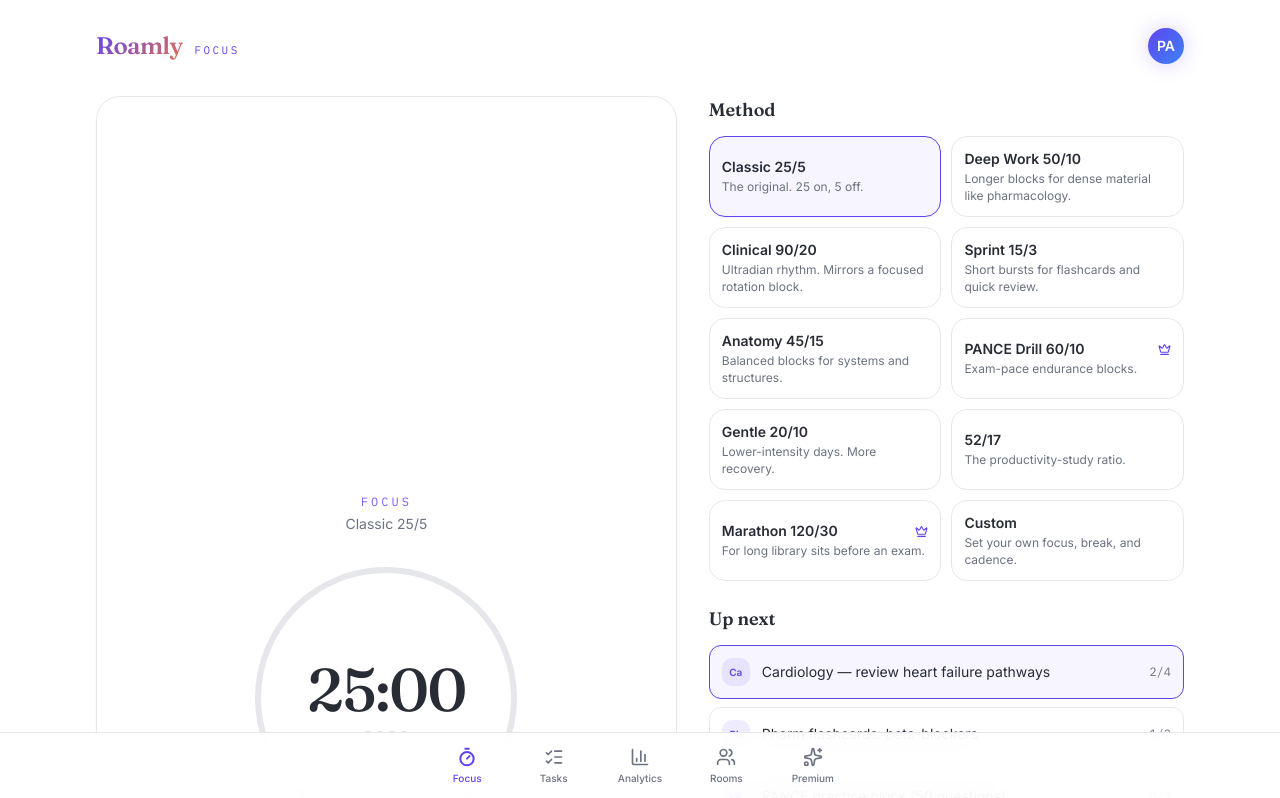
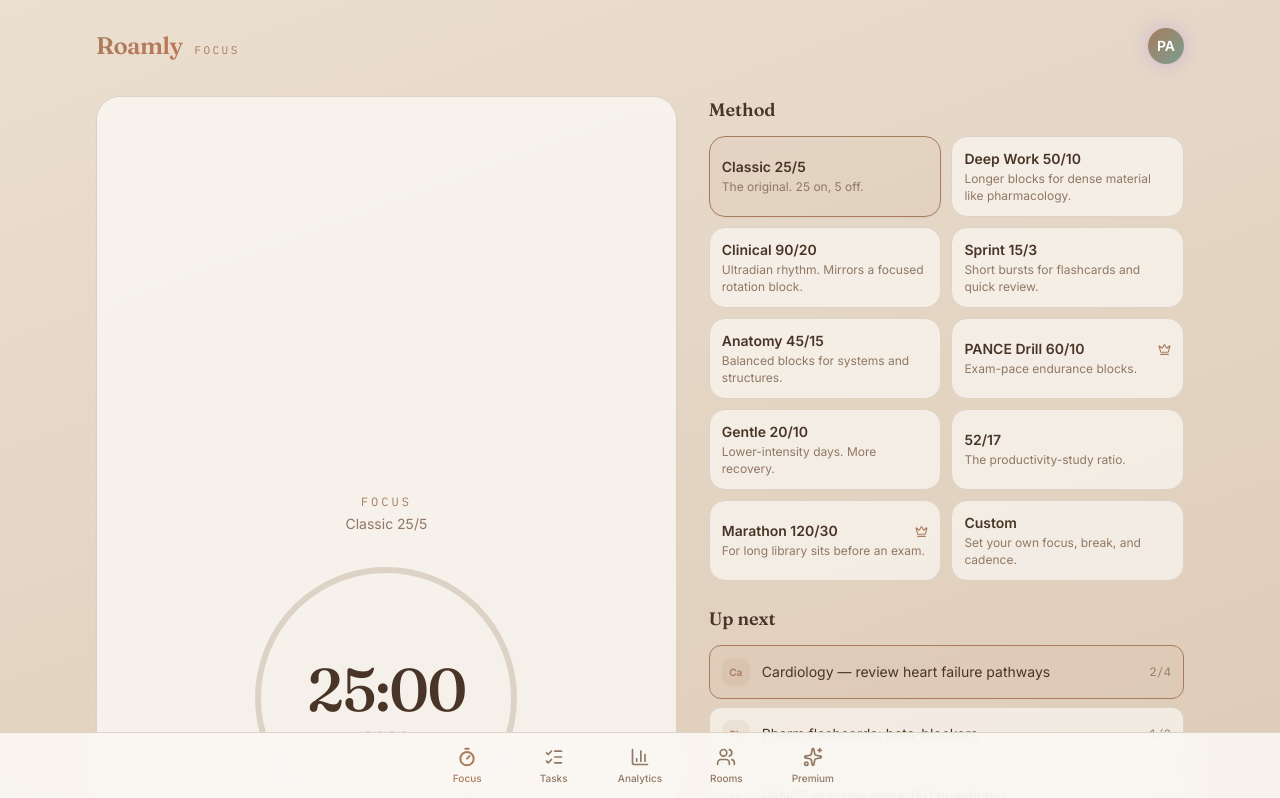
Before and after one commit to Sugar-Kane/Roamly, a React (Vite) app: page / in a window 1280 px wide. Shown: the top 798 px of the page. Built offline with nearby package versions, Linux system fonts and the light colour scheme.

Commit message:
Add files via upload

```diff
--- a/src/App.tsx
+++ b/src/App.tsx
@@ -1,4 +1,4 @@
-import { useMemo, useState } from "react";
+import { useEffect, useMemo, useState } from "react";
 import { Timer, ListChecks, BarChart3, Users, Sparkles, Check, Plus, Crown, Play, Pause, RotateCcw, SkipForward, X, Music, Volume2, Volume1, VolumeX } from "lucide-react";
 import { METHODS, SEED_TASKS, WEEK_DATA, SUBJECT_SPLIT, THEMES, ROOMS, type Task } from "./data";
 import { useTimer, fmt } from "./useTimer";
@@ -10,7 +10,7 @@ type View = "focus" | "tasks" | "analytics" | "rooms" | "premium";
 export default function App() {
   const [view, setView] = useState<View>("focus");
   const [methodId, setMethodId] = useState("classic");
-  const [themeId, setThemeId] = useState("lamp");
+  const [themeId, setThemeId] = useState("coffee");
   const [tasks, setTasks] = useState<Task[]>(SEED_TASKS);
   const [activeTask, setActiveTask] = useState<string | null>("t1");
   const [isPremium, setIsPremium] = useState(false);
@@ -31,13 +31,21 @@ export default function App() {
 
   const gateThen = (fn: () => void) => (isPremium ? fn() : setShowUpsell(true));
 
+  // Apply the active theme's palette to the document root so every CSS variable
+  // (background, card, primary, etc.) updates live across the whole app.
+  useEffect(() => {
+    const root = document.documentElement;
+    Object.entries(theme.vars).forEach(([k, v]) => root.style.setProperty(k, v));
+    root.classList.toggle("dark", !!theme.dark);
+  }, [theme]);
+
   return (
-    <div className="min-h-screen text-foreground font-sans" style={{ background: `linear-gradient(160% 120% at 50% -10%, ${theme.from} 0%, ${theme.to} 70%)` }}>
+    <div className="min-h-screen text-foreground font-sans" style={{ background: `linear-gradient(160deg, ${theme.grad[0]} 0%, ${theme.grad[1]} 90%)` }}>
       <div className="relative mx-auto flex max-w-6xl flex-col px-5 pb-28 pt-7 md:px-8">
         <Header isPremium={isPremium} />
         <main className="mt-8 flex-1">
           {view === "focus" && (
-            <FocusView method={method} methodId={methodId} setMethodId={setMethodId} timer={timer}
+            <FocusView method={method} methodId={methodId} setMethodId={setMethodId} timer={timer} theme={theme}
               tasks={tasks} activeTask={activeTask} setActiveTask={setActiveTask}
               isPremium={isPremium} gateThen={gateThen} sound={sound} />
           )}
@@ -72,10 +80,10 @@ function Header({ isPremium }: { isPremium: boolean }) {
   );
 }
 
-function FocusView({ method, methodId, setMethodId, timer, tasks, activeTask, setActiveTask, isPremium, gateThen, sound }: any) {
+function FocusView({ method, methodId, setMethodId, timer, theme, tasks, activeTask, setActiveTask, isPremium, gateThen, sound }: any) {
   const phaseLabel = timer.phase === "focus" ? "Focus" : timer.phase === "short" ? "Short break" : "Long break";
   const task = tasks.find((t: Task) => t.id === activeTask);
-  const ring = timer.phase === "focus" ? "#7C5CFA" : "#16A34A";
+  const ring = timer.phase === "focus" ? theme.ring : theme.rest;
 
   return (
     <div className="grid gap-8 lg:grid-cols-[1.1fr_0.9fr]">
@@ -84,7 +92,7 @@ function FocusView({ method, methodId, setMethodId, timer, tasks, activeTask, se
         <span className="mb-6 text-sm text-muted-foreground">{method.name}</span>
         <div className="relative grid place-items-center">
           <svg width="280" height="280" viewBox="0 0 280 280" className="rotate-[-90deg]">
-            <circle cx="140" cy="140" r="128" fill="none" stroke="hsl(220 13% 91%)" strokeWidth="6" />
+            <circle cx="140" cy="140" r="128" fill="none" stroke="hsl(var(--border))" strokeWidth="6" />
             <circle cx="140" cy="140" r="128" fill="none" stroke={ring} strokeWidth="6" strokeLinecap="round"
               strokeDasharray={2 * Math.PI * 128}
               strokeDashoffset={2 * Math.PI * 128 * (1 - timer.progress)}
@@ -94,7 +102,7 @@ function FocusView({ method, methodId, setMethodId, timer, tasks, activeTask, se
             <span className="font-display text-6xl font-medium tabular-nums tracking-tight">{fmt(timer.secondsLeft)}</span>
             <div className="mt-3 flex gap-1.5">
               {Array.from({ length: method.cycles }).map((_, i) => (
-                <span key={i} className="h-1.5 w-1.5 rounded-full" style={{ background: i < timer.completedFocus % method.cycles ? ring : "hsl(220 13% 88%)" }} />
+                <span key={i} className="h-1.5 w-1.5 rounded-full" style={{ background: i < timer.completedFocus % method.cycles ? ring : "hsl(var(--border))" }} />
               ))}
             </div>
           </div>
@@ -273,9 +281,9 @@ function AnalyticsView({ isPremium, onUpsell }: any) {
         <div className="h-52">
           <ResponsiveContainer width="100%" height="100%">
             <BarChart data={WEEK_DATA}>
-              <XAxis dataKey="day" axisLine={false} tickLine={false} tick={{ fill: "hsl(220 9% 46%)", fontSize: 12 }} />
-              <Tooltip cursor={{ fill: "rgba(124,92,250,0.08)" }} contentStyle={{ background: "#fff", border: "1px solid hsl(220 13% 91%)", borderRadius: 12, color: "hsl(220 13% 18%)" }} />
-              <Bar dataKey="min" radius={[6, 6, 0, 0]} fill="#7C5CFA" />
+              <XAxis dataKey="day" axisLine={false} tickLine={false} tick={{ fill: "hsl(var(--muted-foreground))", fontSize: 12 }} />
+              <Tooltip cursor={{ fill: "hsl(var(--primary) / 0.08)" }} contentStyle={{ background: "hsl(var(--card))", border: "1px solid hsl(var(--border))", borderRadius: 12, color: "hsl(var(--card-foreground))" }} />
+              <Bar dataKey="min" radius={[6, 6, 0, 0]} fill="hsl(var(--primary))" />
             </BarChart>
           </ResponsiveContainer>
         </div>
@@ -399,19 +407,33 @@ function PremiumView({ isPremium, setIsPremium, themeId, setThemeId, gateThen }:
         </div>
       )}
       <div className="mt-8">
-        <h2 className="mb-3 font-display text-lg font-semibold">Study themes</h2>
+        <h2 className="mb-1 font-display text-lg font-semibold">Study themes</h2>
+        <p className="mb-3 text-sm text-muted-foreground">Recolors the whole app. Switches instantly.</p>
         <div className="grid grid-cols-2 gap-3 sm:grid-cols-4">
           {THEMES.map((t) => {
             const locked = t.premium && !isPremium;
+            const active = themeId === t.id;
+            const nameColor = t.dark ? "#E8E6F0" : `hsl(${t.vars["--foreground"]})`;
             return (
               <button key={t.id} onClick={() => (locked ? gateThen(() => setThemeId(t.id)) : setThemeId(t.id))}
-                className={`relative h-28 overflow-hidden rounded-2xl border transition ${themeId === t.id ? "border-primary ring-2 ring-primary/30" : "border-border hover:border-primary/40"}`}
-                style={{ background: `linear-gradient(135deg, ${t.from}, ${t.to})` }}>
-                <div className="absolute inset-x-0 bottom-0 flex items-center justify-between p-3">
-                  <span className="text-sm font-medium text-foreground">{t.name}</span>
-                  {locked && <Crown size={13} className="text-primary" />}
+                className={`relative flex h-32 flex-col justify-between overflow-hidden rounded-2xl border p-3 text-left transition ${active ? "border-primary ring-2 ring-primary/30" : "border-border hover:border-primary/40"}`}
+                style={{ background: `linear-gradient(135deg, ${t.grad[0]}, ${t.grad[1]})` }}>
+                <div className="flex items-center gap-1.5">
+                  <span className="h-4 w-4 rounded-full border border-white/40" style={{ background: t.ring }} />
+                  <span className="h-4 w-4 rounded-full border border-white/40" style={{ background: t.rest }} />
                 </div>
-                {themeId === t.id && <span className="absolute right-3 top-3 grid h-5 w-5 place-items-center rounded-full gradient-primary text-white"><Check size={12} /></span>}
+                <div>
+                  <div className="flex items-center justify-between">
+                    <span className="font-display text-sm font-semibold" style={{ color: nameColor }}>{t.name}</span>
+                    {locked && <Crown size={13} style={{ color: t.ring }} />}
+                  </div>
+                  <span className="text-[11px]" style={{ color: nameColor, opacity: 0.7 }}>{t.hint}</span>
+                </div>
+                {active && (
+                  <span className="absolute right-2.5 top-2.5 grid h-5 w-5 place-items-center rounded-full text-white" style={{ background: t.ring }}>
+                    <Check size={12} />
+                  </span>
+                )}
               </button>
             );
           })}
--- a/src/data.ts
+++ b/src/data.ts
@@ -50,12 +50,151 @@ export const SUBJECT_SPLIT = [
   { name: "PANCE", value: 23, color: "#16A34A" },
 ];
 
-export type Theme = { id: string; name: string; premium: boolean; from: string; to: string };
+// Each theme recolors the whole app. Values are HSL triplets matching the CSS
+// variables in index.css (e.g. "250 84% 60%"). `grad` is the timer-card gradient.
+// `ring` is the focus-phase timer-ring color; `rest` the break-phase color (hex).
+export type Theme = {
+  id: string;
+  name: string;
+  hint: string;
+  premium: boolean;
+  dark?: boolean;
+  ring: string;
+  rest: string;
+  grad: [string, string];
+  vars: Record<string, string>;
+};
+
 export const THEMES: Theme[] = [
-  { id: "lamp", name: "Clean Light", premium: false, from: "#FFFFFF", to: "#F4F3FB" },
-  { id: "dawn", name: "Dawn Coral", premium: true, from: "#FFF5F1", to: "#FDEEF6" },
-  { id: "forest", name: "Mint Calm", premium: true, from: "#F0FAF4", to: "#EAF4FB" },
-  { id: "rain", name: "Indigo Mist", premium: true, from: "#F3F2FE", to: "#EDF1FC" },
+  {
+    id: "coffee",
+    name: "Coffee Shop",
+    hint: "Warm and cozy",
+    premium: false,
+    ring: "#A87C5A",
+    rest: "#7A9B8E",
+    grad: ["#EBDFD0", "#D8C4AE"],
+    vars: {
+      "--background": "34 38% 92%",
+      "--foreground": "25 30% 22%",
+      "--card": "36 44% 97%",
+      "--card-foreground": "25 30% 22%",
+      "--popover": "36 44% 97%",
+      "--popover-foreground": "25 30% 22%",
+      "--primary": "24 30% 51%",
+      "--primary-foreground": "0 0% 100%",
+      "--secondary": "33 30% 88%",
+      "--secondary-foreground": "25 20% 38%",
+      "--muted": "33 30% 88%",
+      "--muted-foreground": "27 18% 48%",
+      "--accent": "157 16% 55%",
+      "--accent-foreground": "0 0% 100%",
+      "--border": "32 24% 82%",
+      "--input": "32 24% 82%",
+      "--ring": "24 30% 51%",
+      "--roamly-purple": "24 30% 51%",
+      "--roamly-coral": "18 45% 55%",
+      "--roamly-blue": "157 16% 55%",
+      "--roamly-green": "157 22% 45%",
+    },
+  },
+  {
+    id: "whitecoat",
+    name: "White Coat",
+    hint: "Clean and clinical",
+    premium: false,
+    ring: "#2563EB",
+    rest: "#0EA5E9",
+    grad: ["#FFFFFF", "#EEF2F7"],
+    vars: {
+      "--background": "0 0% 100%",
+      "--foreground": "222 38% 20%",
+      "--card": "210 33% 99%",
+      "--card-foreground": "222 38% 20%",
+      "--popover": "210 33% 99%",
+      "--popover-foreground": "222 38% 20%",
+      "--primary": "221 83% 53%",
+      "--primary-foreground": "0 0% 100%",
+      "--secondary": "210 33% 96%",
+      "--secondary-foreground": "215 25% 35%",
+      "--muted": "210 33% 96%",
+      "--muted-foreground": "215 16% 47%",
+      "--accent": "199 89% 48%",
+      "--accent-foreground": "0 0% 100%",
+      "--border": "214 25% 90%",
+      "--input": "214 25% 90%",
+      "--ring": "221 83% 53%",
+      "--roamly-purple": "221 83% 53%",
+      "--roamly-coral": "199 89% 48%",
+      "--roamly-blue": "199 89% 48%",
+      "--roamly-green": "160 70% 40%",
+    },
+  },
+  {
+    id: "library",
+    name: "Library Night",
+    hint: "Dark and focused",
+    premium: false,
+    dark: true,
+    ring: "#A78BFA",
+    rest: "#34D399",
+    grad: ["#1E2230", "#14161F"],
+    vars: {
+      "--background": "227 22% 10%",
+      "--foreground": "252 30% 92%",
+      "--card": "228 21% 15%",
+      "--card-foreground": "252 30% 92%",
+      "--popover": "228 21% 15%",
+      "--popover-foreground": "252 30% 92%",
+      "--primary": "255 92% 76%",
+      "--primary-foreground": "227 22% 10%",
+      "--secondary": "228 18% 20%",
+      "--secondary-foreground": "252 20% 88%",
+      "--muted": "228 18% 20%",
+      "--muted-foreground": "230 12% 66%",
+      "--accent": "158 64% 52%",
+      "--accent-foreground": "227 22% 10%",
+      "--border": "228 16% 24%",
+      "--input": "228 16% 24%",
+      "--ring": "255 92% 76%",
+      "--roamly-purple": "255 92% 76%",
+      "--roamly-coral": "12 76% 61%",
+      "--roamly-blue": "199 89% 60%",
+      "--roamly-green": "158 64% 52%",
+    },
+  },
+  {
+    id: "sage",
+    name: "Sage Calm",
+    hint: "Fresh and relaxed",
+    premium: false,
+    ring: "#4F9D78",
+    rest: "#E0A458",
+    grad: ["#EAF1ED", "#D8E6DE"],
+    vars: {
+      "--background": "150 18% 94%",
+      "--foreground": "152 30% 18%",
+      "--card": "150 24% 98%",
+      "--card-foreground": "152 30% 18%",
+      "--popover": "150 24% 98%",
+      "--popover-foreground": "152 30% 18%",
+      "--primary": "152 33% 46%",
+      "--primary-foreground": "0 0% 100%",
+      "--secondary": "150 18% 89%",
+      "--secondary-foreground": "152 22% 32%",
+      "--muted": "150 18% 89%",
+      "--muted-foreground": "150 14% 42%",
+      "--accent": "33 70% 61%",
+      "--accent-foreground": "0 0% 100%",
+      "--border": "150 16% 83%",
+      "--input": "150 16% 83%",
+      "--ring": "152 33% 46%",
+      "--roamly-purple": "152 33% 46%",
+      "--roamly-coral": "33 70% 61%",
+      "--roamly-blue": "152 33% 46%",
+      "--roamly-green": "152 40% 40%",
+    },
+  },
 ];
 
 export type Room = { id: string; name: string; host: string; focus: string; members: number; cap: number };
--- a/src/index.css
+++ b/src/index.css
@@ -6,53 +6,35 @@
 /* Roamly Design System */
 @layer base {
   :root {
-    --background: 0 0% 100%;
-    --foreground: 220 13% 18%;
-    --card: 0 0% 100%;
-    --card-foreground: 220 13% 18%;
-    --popover: 0 0% 100%;
-    --popover-foreground: 220 13% 18%;
-    --primary: 250 84% 60%;
-    --primary-foreground: 0 0% 98%;
-    --secondary: 220 14% 96%;
-    --secondary-foreground: 220 9% 46%;
-    --muted: 220 14% 96%;
-    --muted-foreground: 220 9% 46%;
-    --accent: 12 76% 61%;
-    --accent-foreground: 0 0% 98%;
+    --background: 34 38% 92%;
+    --foreground: 25 30% 22%;
+    --card: 36 44% 97%;
+    --card-foreground: 25 30% 22%;
+    --popover: 36 44% 97%;
+    --popover-foreground: 25 30% 22%;
+    --primary: 24 30% 51%;
+    --primary-foreground: 0 0% 100%;
+    --secondary: 33 30% 88%;
+    --secondary-foreground: 25 20% 38%;
+    --muted: 33 30% 88%;
+    --muted-foreground: 27 18% 48%;
+    --accent: 157 16% 55%;
+    --accent-foreground: 0 0% 100%;
     --destructive: 0 84% 60%;
     --destructive-foreground: 0 0% 98%;
-    --border: 220 13% 91%;
-    --input: 220 13% 91%;
-    --ring: 250 84% 60%;
+    --border: 32 24% 82%;
+    --input: 32 24% 82%;
+    --ring: 24 30% 51%;
     --radius: 0.75rem;
-    --roamly-purple: 250 84% 60%;
-    --roamly-coral: 12 76% 61%;
-    --roamly-blue: 217 91% 60%;
-    --roamly-green: 142 76% 36%;
+    --roamly-purple: 24 30% 51%;
+    --roamly-coral: 18 45% 55%;
+    --roamly-blue: 157 16% 55%;
+    --roamly-green: 157 22% 45%;
   }
 
-  .dark {
-    --background: 220 13% 9%;
-    --foreground: 0 0% 98%;
-    --card: 220 13% 9%;
-    --card-foreground: 0 0% 98%;
-    --popover: 220 13% 9%;
-    --popover-foreground: 0 0% 98%;
-    --primary: 250 84% 60%;
-    --primary-foreground: 220 13% 9%;
-    --secondary: 220 13% 15%;
-    --secondary-foreground: 0 0% 98%;
-    --muted: 220 13% 15%;
-    --muted-foreground: 220 9% 65%;
-    --accent: 12 76% 61%;
-    --accent-foreground: 220 13% 9%;
-    --destructive: 0 84% 60%;
-    --destructive-foreground: 0 0% 98%;
-    --border: 220 13% 15%;
-    --input: 220 13% 15%;
-    --ring: 250 84% 60%;
-  }
+  /* Dark themes (e.g. Library Night) supply their own variables inline via JS.
+     We only set color-scheme here so native controls (scrollbars, inputs) render dark. */
+  .dark { color-scheme: dark; }
 }
 
 @layer base {
```
